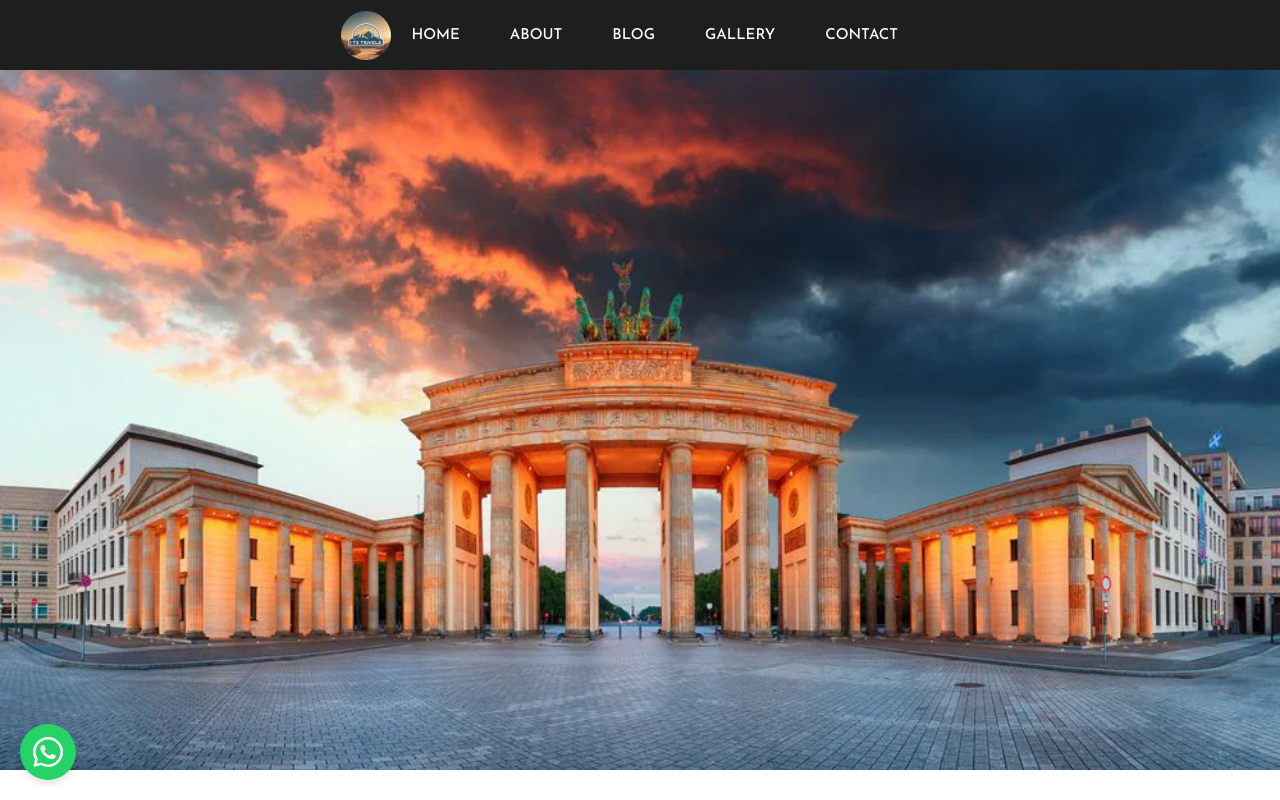
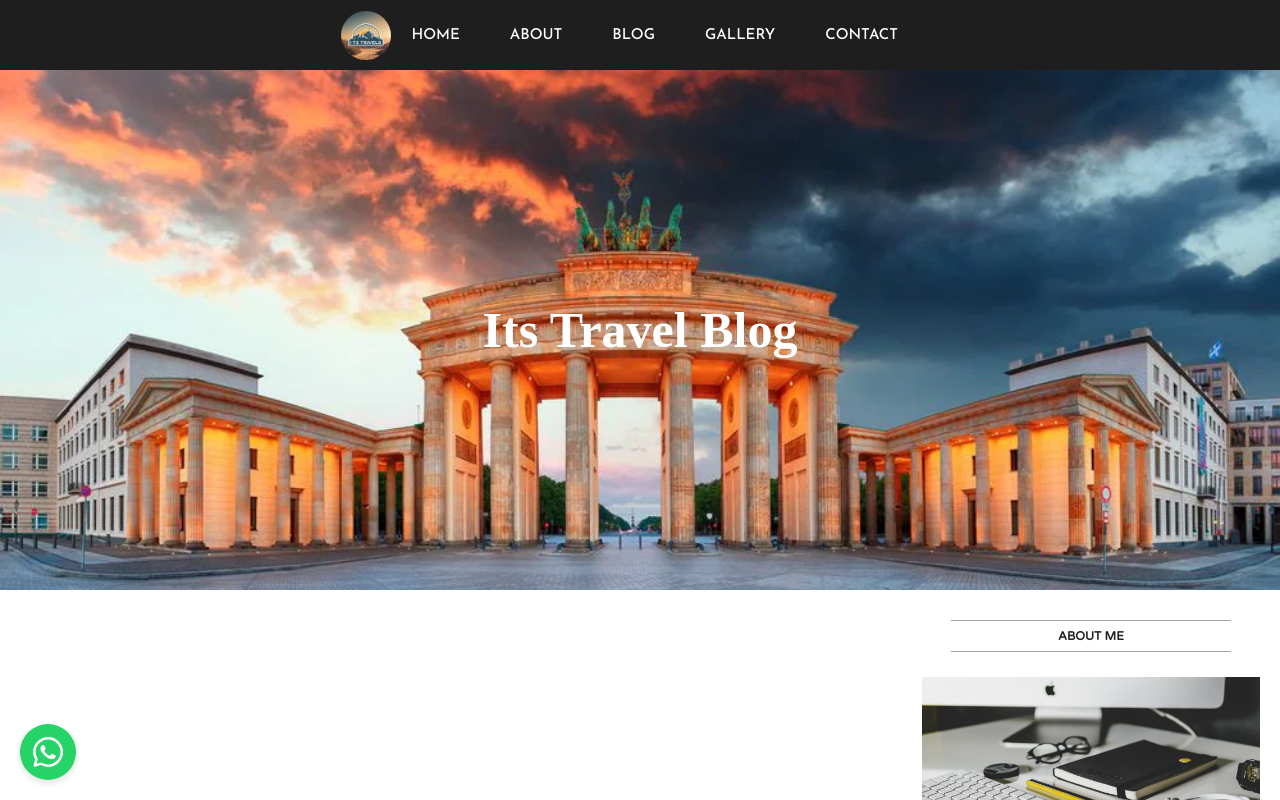
Before and after one commit to BlessingLuphahla/blog-app-ui, a React (Create React App) app: page / in a window 1280 px wide. Shown: the top 800 px of the page. Built offline with nearby package versions, Linux system fonts and the light colour scheme; no server answers.

Commit message:
header | Header update

```diff
--- a/src/components/header/Header.jsx
+++ b/src/components/header/Header.jsx
@@ -5,6 +5,7 @@ export default function Header() {
   return (
     <div className="header">
       <img className="headerImage" src={image} alt="" />
+      <h2 className="headerTitle">Its Travel Blog</h2>
     </div>
   );
 }
--- a/src/components/header/header.css
+++ b/src/components/header/header.css
@@ -5,32 +5,21 @@
   flex-direction: column;
   background-color: var(--bg);
   color: var(--color);
-}
-
-.headerTitles {
-  display: flex;
-  flex-direction: column;
+  position: relative;
   align-items: center;
-  font-family: "Lora", serif;
-}
-
-.headerTitleSmall {
-  position: absolute;
-  top: 9%;
-  font-size: 20px;
-}
-
-.headerTitleLarge {
-  position: absolute;
-  top: 12%;
-  font-size: 40px;
+  justify-content: center;
 }
 
 .headerImage {
   width: 100%;
-  height: 700px;
-  margin: 0;
+  height: 520px;
   object-fit: cover;
+}
+
+.headerTitle {
+  position: absolute;
+  font-size: 50px;
+  color: white;
 }
 
 @media (max-width: 700px) {
@@ -41,14 +30,6 @@
     overflow-x: hidden;
   }
 
-  .headerTitleSmall {
-    font-size: 16px;
-  }
-
-  .headerTitleLarge {
-    font-size: 30px;
-  }
-
   .headerImage {
     width: 98%;
     margin-top: 20px;
```
